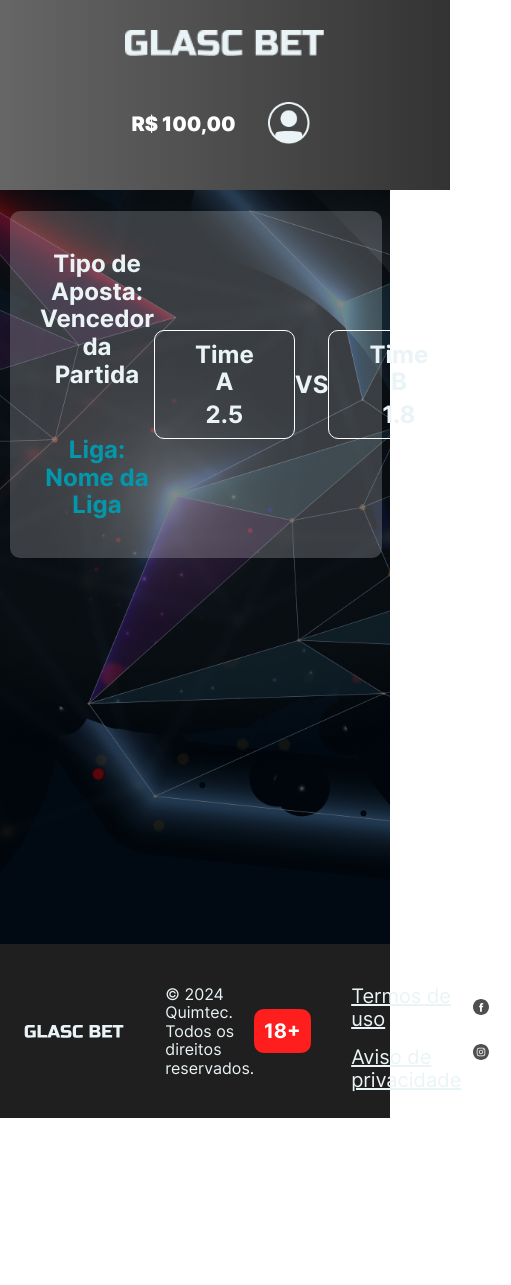
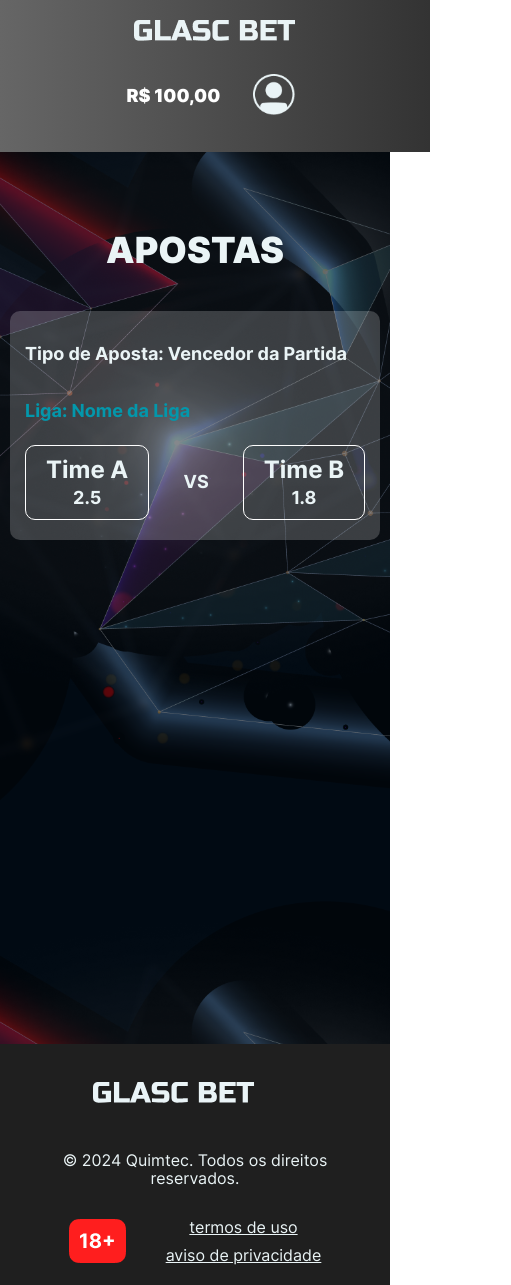
Before and after one commit to QuimTec/glascbet__hackathon_3, a plain HTML site: page index.html in a window 390 px wide. Shown: the whole page, 511 px wide, since content can reach past the window. Before the commit the page ends 1118 px from the top, so only its background shows below. Drawn offline with Linux system fonts and the light colour scheme.

Commit message:
responsividade site

```diff
--- a/blocks/footer.css
+++ b/blocks/footer.css
@@ -1,43 +1,53 @@
 .footer {
   display: flex;
-  padding: 10px;
+  padding: 10px 60px;
   background-color: #1f1f1f;
   color: #EAF4F6;
   min-height: 100px;
   align-items: center;
   justify-content: space-between;
   font-family: Inter;
-}
-
-.footer .logo {
-  width: 183px;
-  height: 35px;
+  font-size: 20px;
 }
 
 .footer_avisos {
+  display: flex;
+  flex-direction: column;
+  gap: 20px;
   list-style: none;
   text-decoration: none;
+  margin: 0;
 }
 
 .footer_avisos-termos{
-  margin-top:15px;
-  color: white;
+  margin: 0;
   text-decoration: none;
 }
-
-.footer_content_social {
-  display: flex;
-  flex-direction: column;
-}
-.footer__social-icons {
-  width: 16px;
-  height: 16px;
-  margin-right: 10px;
-}
-
 .footer_avisos-termos-link {
-  font-size: 20px;
   font-weight: 400;
   color: #EAF4F6;
   text-decoration: underline;
 }
+
+.footer__info {
+  display: flex;
+  flex-direction: row;
+}
+
+.footer_18 {
+  object-fit: contain;
+}
+
+@media screen and (max-width: 767px) {
+  .footer {
+    flex-direction: column;
+    text-align: center;
+    padding: 20px;
+    gap: 30px;
+    font-size: 16px;
+  }
+
+  .footer_avisos {
+    gap: 10px;
+  }
+}
--- a/blocks/main-section.css
+++ b/blocks/main-section.css
@@ -85,12 +85,8 @@
     font-weight: 700;
   }
 
-/* Quando a largura da tela for menor que 768px */
-@media (max-width: 768px) {
-    .main-section {
-        padding-top: 100px;
-    }
 
+@media (max-width: 1190px) {
     .aposta-card {
         padding: 15px 30px;
     }
@@ -103,3 +99,33 @@
         padding: 10px 40px;
     }
 }
+
+@media (max-width: 560px) {
+  .main-section {
+    padding-top: 200px;
+    font-size: 16px;
+  }
+
+  .aposta-card {
+      padding: 15px;
+      max-width: 100%;
+      flex-direction: column;
+  }
+
+  .aposta__type,
+  .aposta__league,
+  .odd,
+  .vs {
+      font-size: 18px;
+  }
+
+  .aposta-options,
+  .aposta-info {
+      width: 100%;
+      text-align: center;
+  }
+
+  .time-btn {
+      padding: 10px 20px;
+  }
+}
--- a/blocks/navbar.css
+++ b/blocks/navbar.css
@@ -48,24 +48,31 @@
 
 @media (max-width: 768px) {
     .navbar {
-      flex-direction: column;
-      align-items: center;
-      padding: 30px;
+        flex-direction: column;
+        align-items: center;
+        height: auto;
+        padding: 20px;
+    }
+
+    .logo img {
+        padding: 0;
+        margin-bottom: 15px;
+    }
+
+    .nav-elements {
+        padding-right: 0;
     }
 
     button {
-      margin: 5px 0;
+        margin: 5px 0;
     }
-    .logo img {
-        padding: 0;
+
+    .button__money {
+        font-size: 18px;
     }
 
     .nav-elements button img {
         width: 70%;
         height: 70%;
     }
-
-    .nav-elements {
-        padding-right: 0;
-    }
 }
--- a/index.html
+++ b/index.html
@@ -156,35 +156,18 @@
         <img
             class="logo"
             src="./images/Logo.svg"
-            alt="Logo"
+            alt="Logo GlascBet"
           />
         <div class="copyrights">&#169; 2024 Quimtec. Todos os direitos reservados.</div>
-        <img class="footer_18" src="./images/icon__18.png">
-        <ul class="footer_avisos">
+        <div class="footer__info">
+          <img class="footer_18" src="./images/icon__18.png">
+          <ul class="footer_avisos">
             <li class="footer_avisos-termos ">
-              <a href="#" class="footer_avisos-termos-link">Termos de uso</a>
+              <a href="#" class="footer_avisos-termos-link">termos de uso</a>
             </li>
             <li class="footer_avisos-termos ">
-              <a href="#" class="footer_avisos-termos-link">Aviso de privacidade</a>
+              <a href="#" class="footer_avisos-termos-link">aviso de privacidade</a>
             </li>
-        </ul>
-        <div class="footer_content_social">
-            <button class="footer__column-link ">
-              <img
-                class="footer__social-icons"
-                alt="Logo Facebook"
-                src="./images/facebook_white.svg"
-              />
-              <a href="#" class="footer__column-link "></a>
-            </button>
-            <button class="footer__column-link ">
-              <img
-                class="footer__social-icons"
-                alt="Logo Instagram"
-                src="./images/instagram_white.svg"
-              />
-              <a href="#" class="footer__column-link "></a>
-            </button>
           </ul>
         </div>
       </footer>
```
